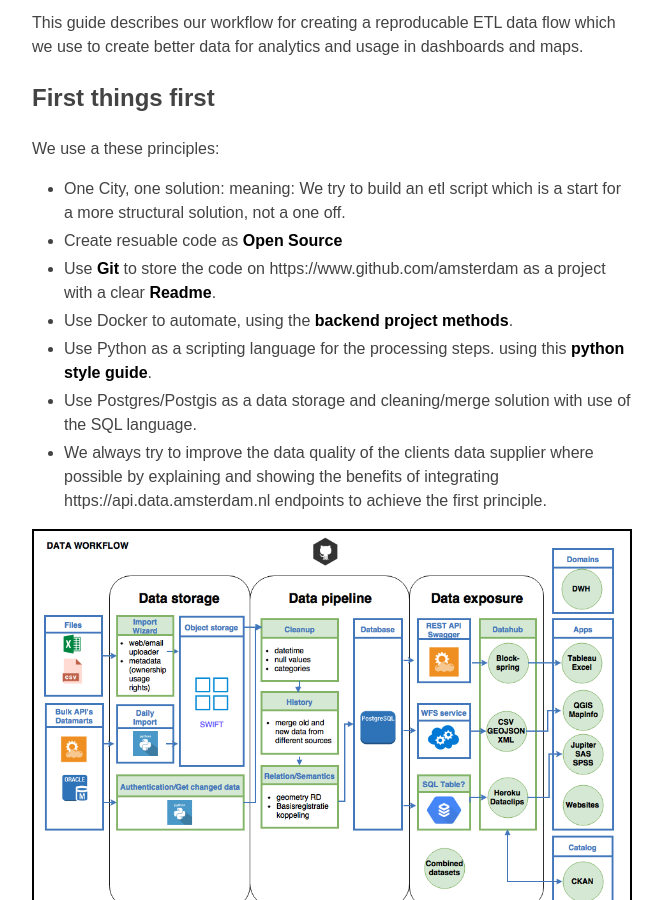
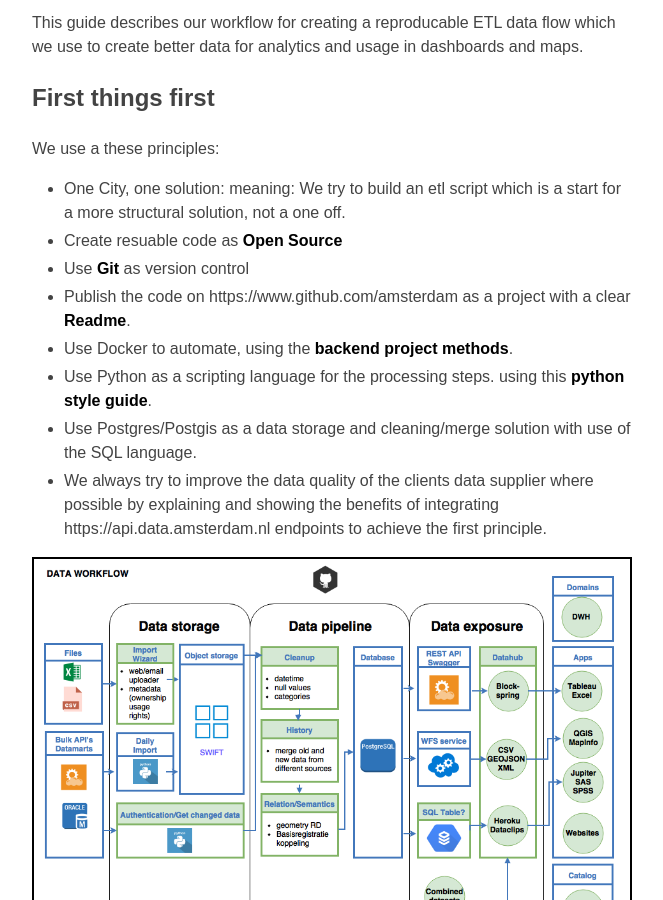
Before and after one commit to Amsterdam/amsterdam.github.io, a Jekyll site: the page built from guides/data-pipeline.md, in a window 1280 px wide and 900 px high, scrolled down 464 px. Shown: the whole window, without its empty margins (138-801 px from the left). Built offline with Jekyll 4.4.1, drawn with Linux system fonts in a browser that asks for light colours; our own code applies the rules of GitHub Pages for plain Markdown files.

Commit message:
changed principles

```diff
--- a/guides/data-pipeline.md
+++ b/guides/data-pipeline.md
@@ -14,7 +14,8 @@ This guide describes our workflow for creating a reproducable ETL data flow whic
 We use a these principles:
 - One City, one solution: meaning: We try to build an etl script which is a start for a more structural solution, not a one off.
 - Create resuable code as [Open Source](track-open-source-health.md)
-- Use [Git](https://git-scm.com) to store the code on https://www.github.com/amsterdam as a project with a clear [Readme](write-a-readme.md).
+- Use [Git](https://git-scm.com) as version control
+- Publish the code on https://www.github.com/amsterdam as a project with a clear [Readme](write-a-readme.md).
 - Use Docker to automate, using the [backend project methods](back-end-projects.md).
 - Use Python as a scripting language for the processing steps. using this [python style guide](style-guide-python.md).
 - Use Postgres/Postgis as a data storage and cleaning/merge solution with use of the SQL language.
```
